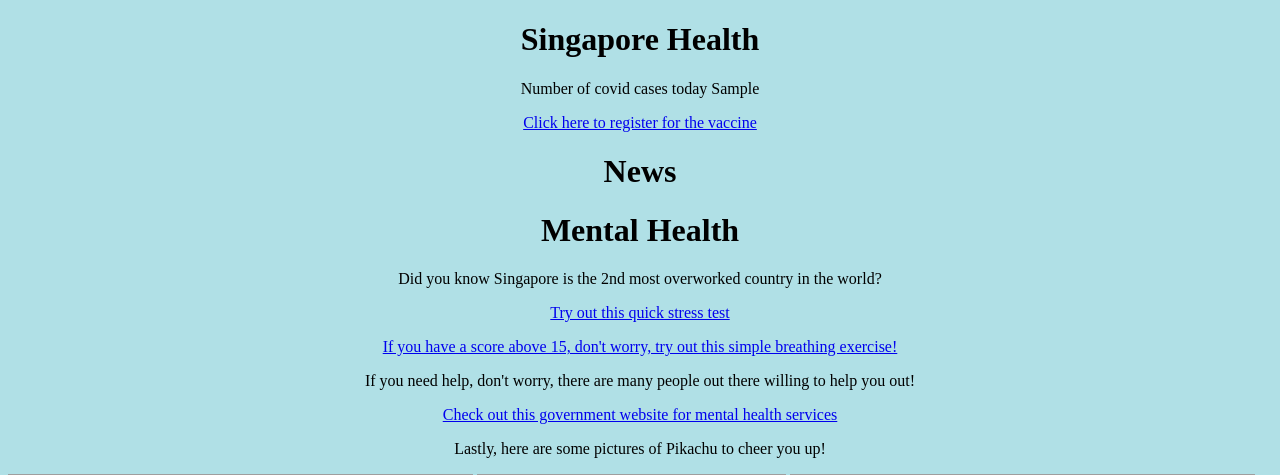
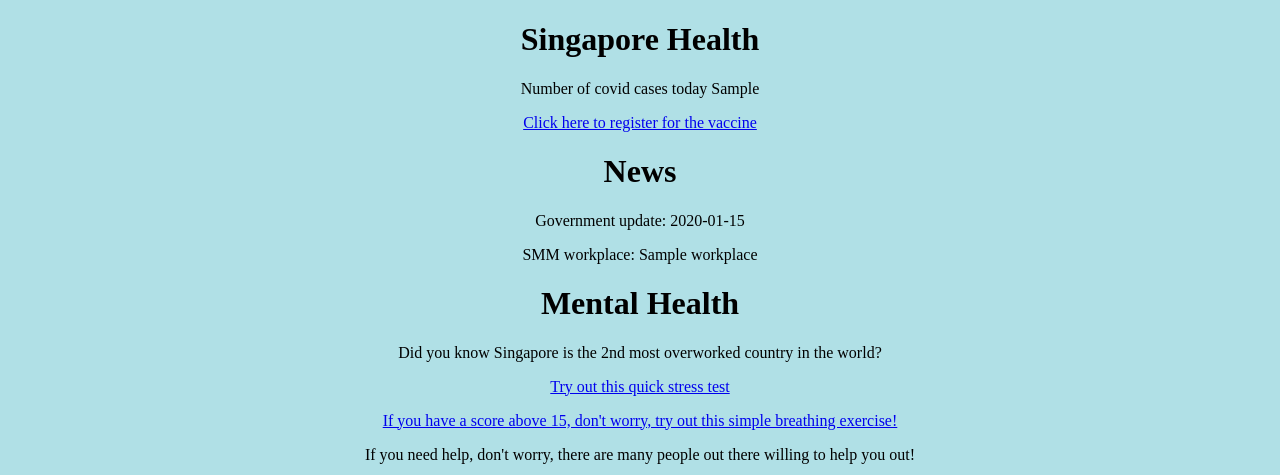
Before and after one commit to HighOnMelatonin/HealthFix, a Flask app: template templates/final.html in a window 1280 px wide. Shown: the top 475 px of the page. Run offline with Flask 2, Linux system fonts and the light colour scheme; the template is opened without the code that fills it: most values are stand-ins (such as "Sample title", 1, 10 or a date in 2020); grey boxes are pictures that could not be loaded.

Commit message:
Update final.html

```diff
--- a/templates/final.html
+++ b/templates/final.html
@@ -15,6 +15,10 @@ Project A
 <p><a href="https://appointment.vaccine.gov.sg/">Click here to register for the vaccine</a></p>
 
 <div><h1>News</h1></div>
+<p>Government update: {{updates}} </p>
+<p>SMM workplace: {{workplace}} </p>
+
+
 <p><h1>Mental Health</h1></p>
 <p> Did you know Singapore is the 2nd most overworked country in the world? </p>
 <p><a href = 'https://www.bemindfulonline.com/test-your-stress'>Try out this quick stress test </a></p>
```
